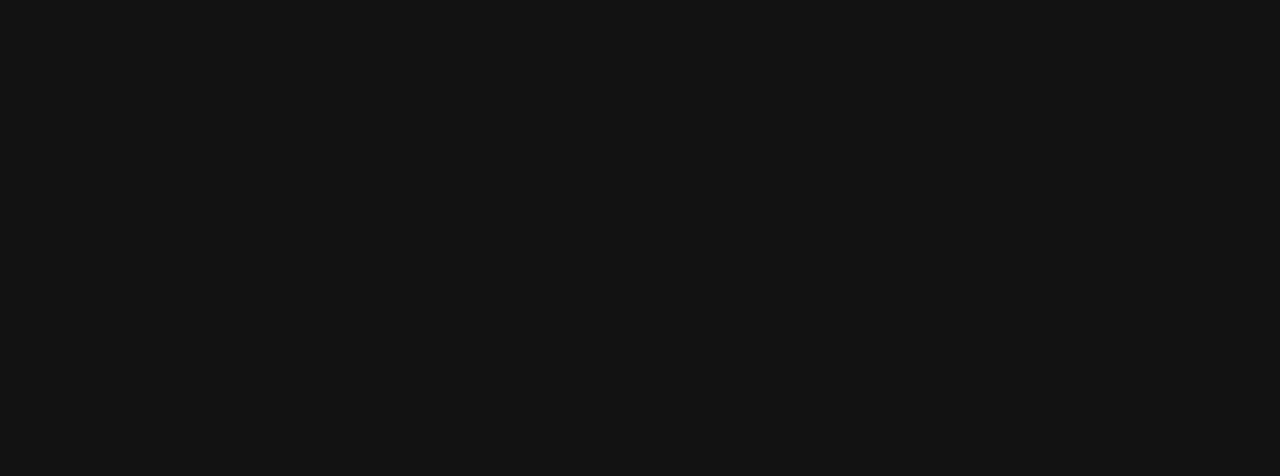
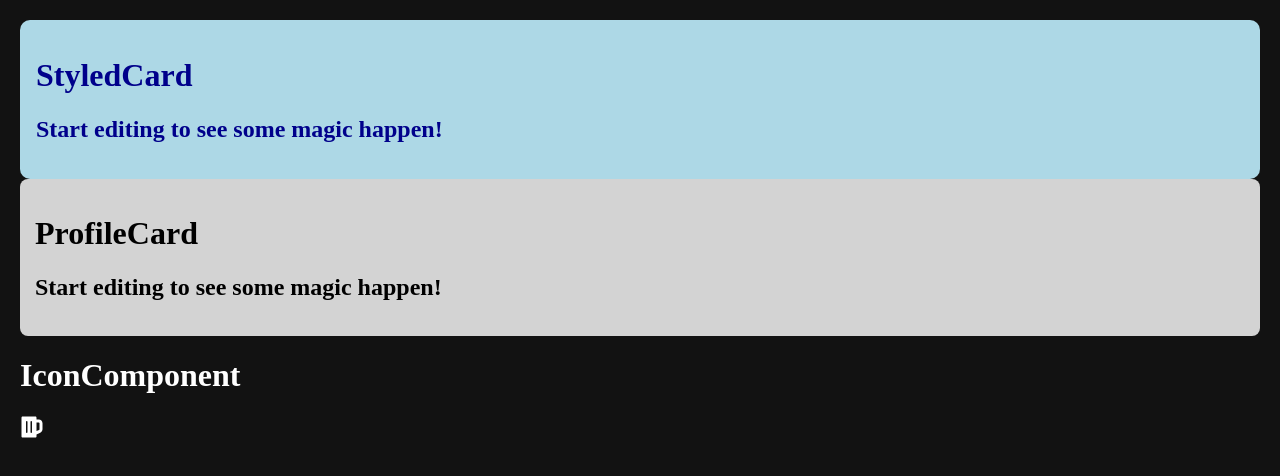
Before and after one commit to DylanIz/ReactTraining, a React (Vite) app in the folder ReactUpskill/react-demo/: page / in a window 1280 px wide. Shown: the top 476 px of the page. Built offline with nearby package versions, Linux system fonts and the light colour scheme.

Commit message:
Styling and icon component

```diff
--- a/ReactUpskill/react-demo/src/App.tsx
+++ b/ReactUpskill/react-demo/src/App.tsx
@@ -1,5 +1,9 @@
 import { useEffect } from "react";
 import "./App.css";
+import StyledCard from "./Components/StyledCard";
+import ProfileCard from "./Components/ProfileCard";
+import IconComponent from "./Components/IconComponent";
+import { FaBeer } from "react-icons/fa";
 
 const App = () => {
   useEffect(() => {
@@ -8,7 +12,11 @@ const App = () => {
 
   return (
     <>
-      <div className="app-container"></div>
+      <div className="app-container">
+        <StyledCard />
+        <ProfileCard />
+        <IconComponent icon={FaBeer} />
+      </div>
     </>
   );
 };
--- /dev/null
+++ b/ReactUpskill/react-demo/src/Components/IconComponent.tsx
@@ -0,0 +1,17 @@
+import React from "react";
+import { IconType } from "react-icons";
+
+type Props = {
+  icon: IconType;
+};
+
+const IconComponent = ({ icon }: Props) => {
+  return (
+    <div>
+      <h1>IconComponent</h1>
+      <h2>{React.createElement(icon)}</h2>
+    </div>
+  );
+};
+
+export default IconComponent;
--- /dev/null
+++ b/ReactUpskill/react-demo/src/Components/ProfileCard.tsx
@@ -0,0 +1,17 @@
+const styles = {
+  backgroundColor: "lightgray",
+  padding: "15px",
+  borderRadius: "8px",
+  color: "black",
+};
+
+const ProfileCard = () => {
+  return (
+    <div style={styles}>
+      <h1>ProfileCard</h1>
+      <h2>Start editing to see some magic happen!</h2>
+    </div>
+  );
+};
+
+export default ProfileCard;
--- /dev/null
+++ b/ReactUpskill/react-demo/src/Components/StyledCard.tsx
@@ -0,0 +1,17 @@
+const StyledCard = () => {
+  return (
+    <div
+      style={{
+        backgroundColor: "lightblue",
+        padding: "1rem",
+        borderRadius: "10px",
+        color: "darkblue",
+      }}
+    >
+      <h1>StyledCard</h1>
+      <h2>Start editing to see some magic happen!</h2>
+    </div>
+  );
+};
+
+export default StyledCard;
```
